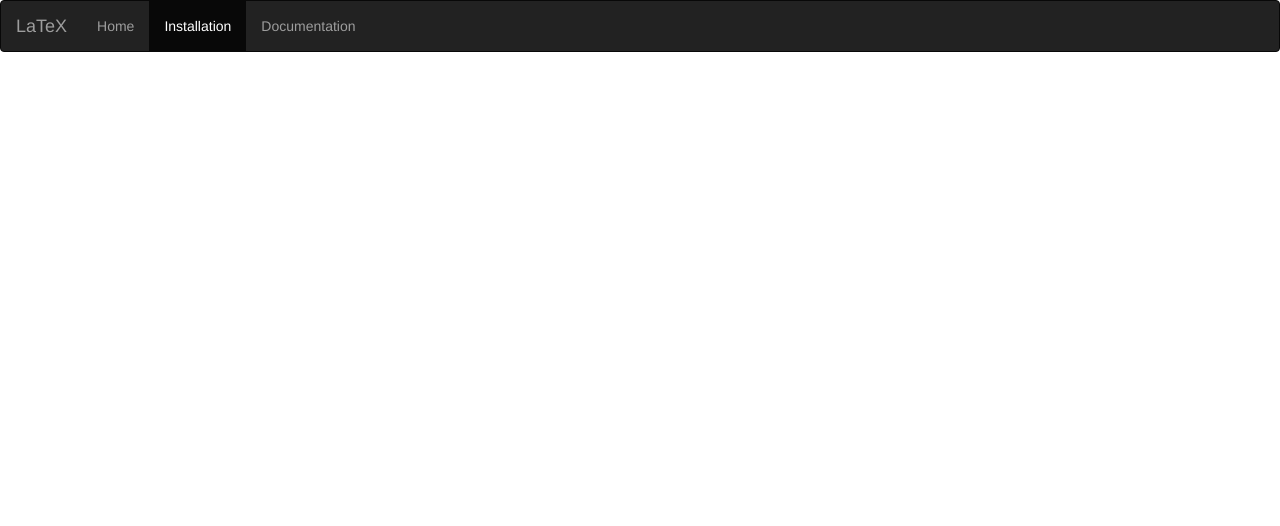
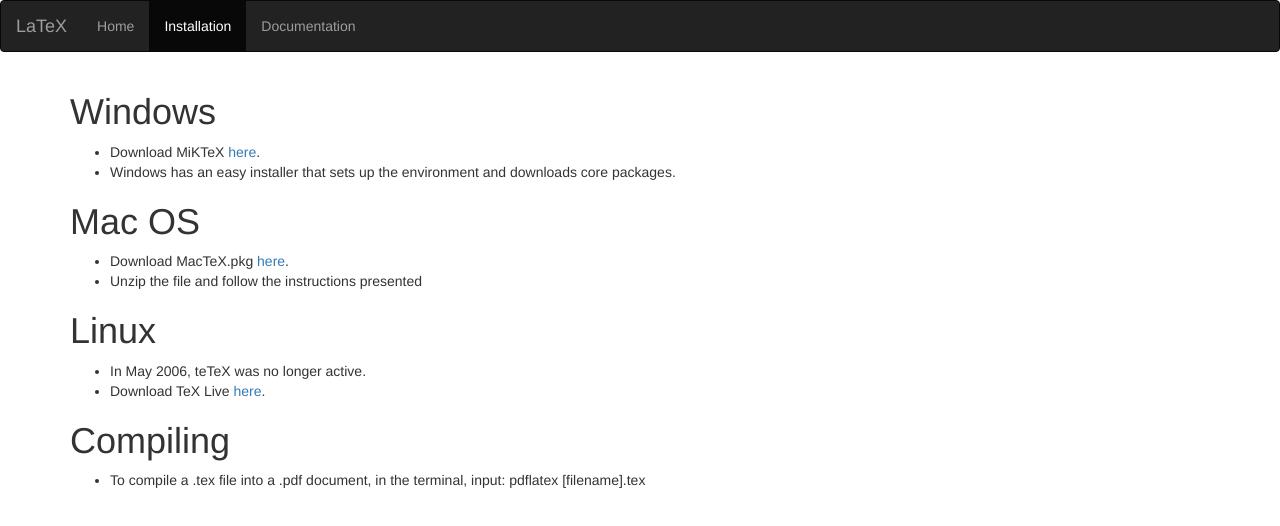
Before and after one commit to mcheng3/latex-site, a plain HTML site: page installation.html in a window 1280 px wide. Drawn offline with nearby package versions, Linux system fonts and the light colour scheme.

Commit message:
added info

```diff
--- a/installation.html
+++ b/installation.html
@@ -11,7 +11,7 @@
     <nav class="navbar navbar-inverse">
       <div class="container-fluid">
 	<div class="navbar-header">
-	  <a class="navbar-brand" href="#">LaTeX</a>
+	  <a class="navbar-brand" href="latex.html">LaTeX</a>
 	</div>
 	<ul class="nav navbar-nav">
 	  <li><a href="latex.html">Home</a></li>
@@ -20,6 +20,28 @@
 	</ul>
       </div>
     </nav>
+
+    <div class="container">
+      <h1>Windows</h1>
+      <ul>
+	<li>Download MiKTeX <a href="https://miktex.org/download">here</a>.</li>
+	<li>Windows has an easy installer that sets up the environment and downloads core packages.</li>
+      </ul>
+      <h1>Mac OS</h1>
+      <ul>
+	<li>Download MacTeX.pkg <a href="http://www.tug.org/mactex/">here</a>.</li>
+	<li>Unzip the file and follow the instructions presented</li>
+      </ul>
+      <h1>Linux</h1>
+      <ul>
+	<li>In May 2006, teTeX was no longer active.</li>
+	<li>Download TeX Live <a href="http://www.tug.org/texlive/">here</a>.</li>
+      </ul>
+      <h1>Compiling</h1>
+      <ul>
+	<li>To compile a .tex file into a .pdf document, in the terminal, input: pdflatex [filename].tex </li>
+      </ul>
+    </div>
   </body>
 
 </html>
```
Also changed, not shown: documentation.html (+14 -1 lines).
